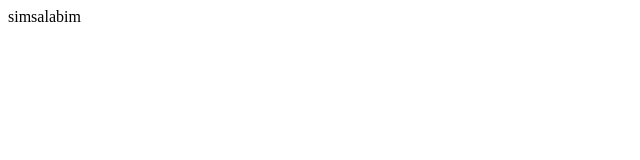
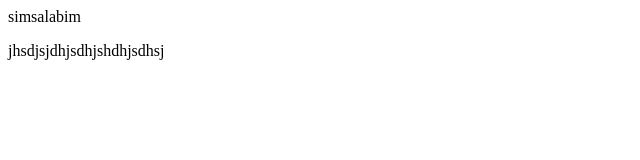
Before and after one commit to WeinbergSolution/kochwelt, a plain HTML site: page index.html in a window 1280 px wide. Shown: the whole page, without its empty margins (0-640 px from the left). Drawn offline with Linux system fonts and the light colour scheme.

Commit message:
add: P Tag and chagnge titel

```diff
--- a/index.html
+++ b/index.html
@@ -3,9 +3,10 @@
   <head>
     <meta charset="UTF-8" />
     <meta name="viewport" content="width=device-width, initial-scale=1.0" />
-    <title>Pascal</title>
+    <title>Pascal Weinberg</title>
   </head>
   <body>
     <div>simsalabim</div>
+    <p>jhsdjsjdhjsdhjshdhjsdhsj</p>
   </body>
 </html>
```
